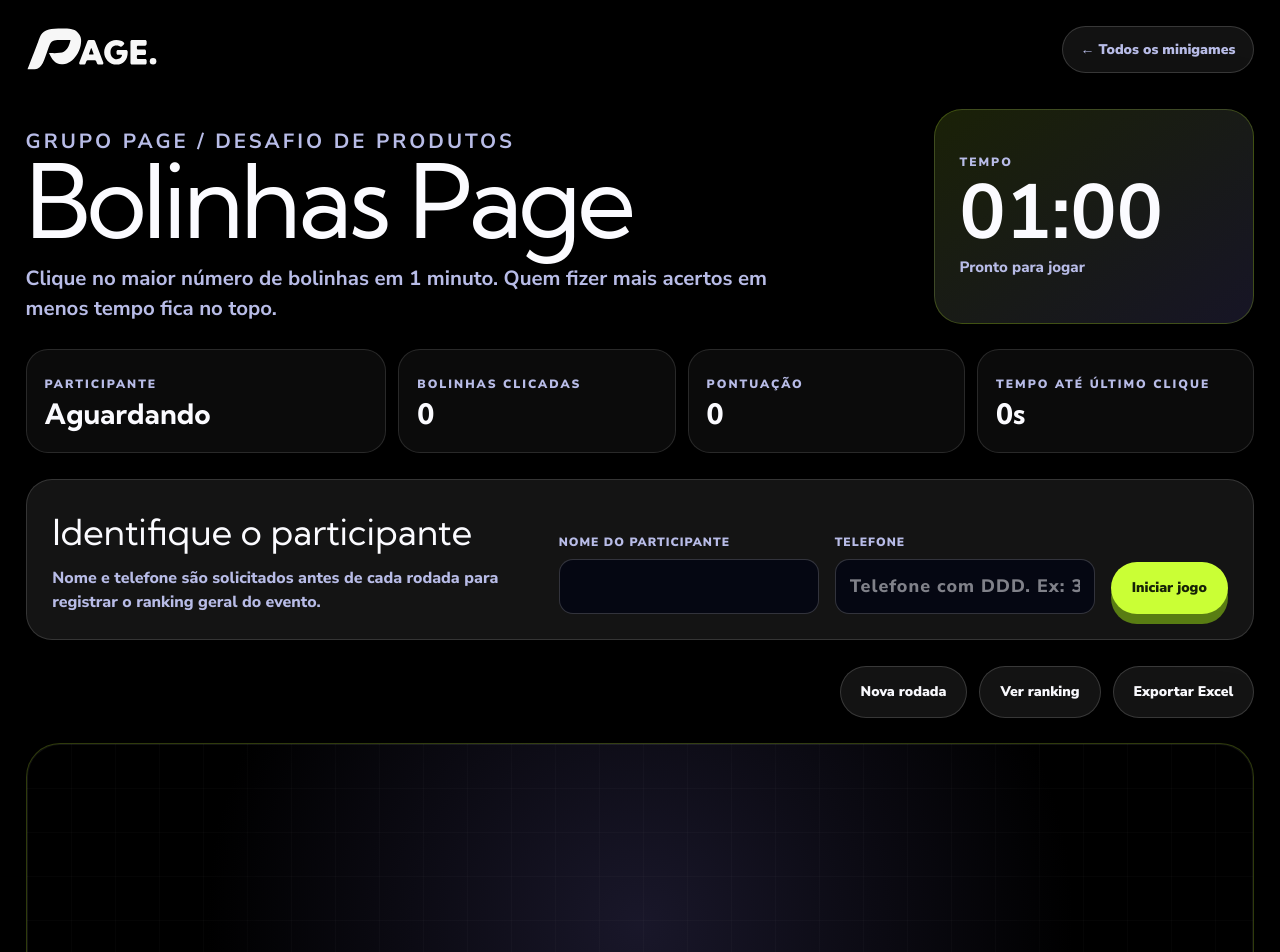
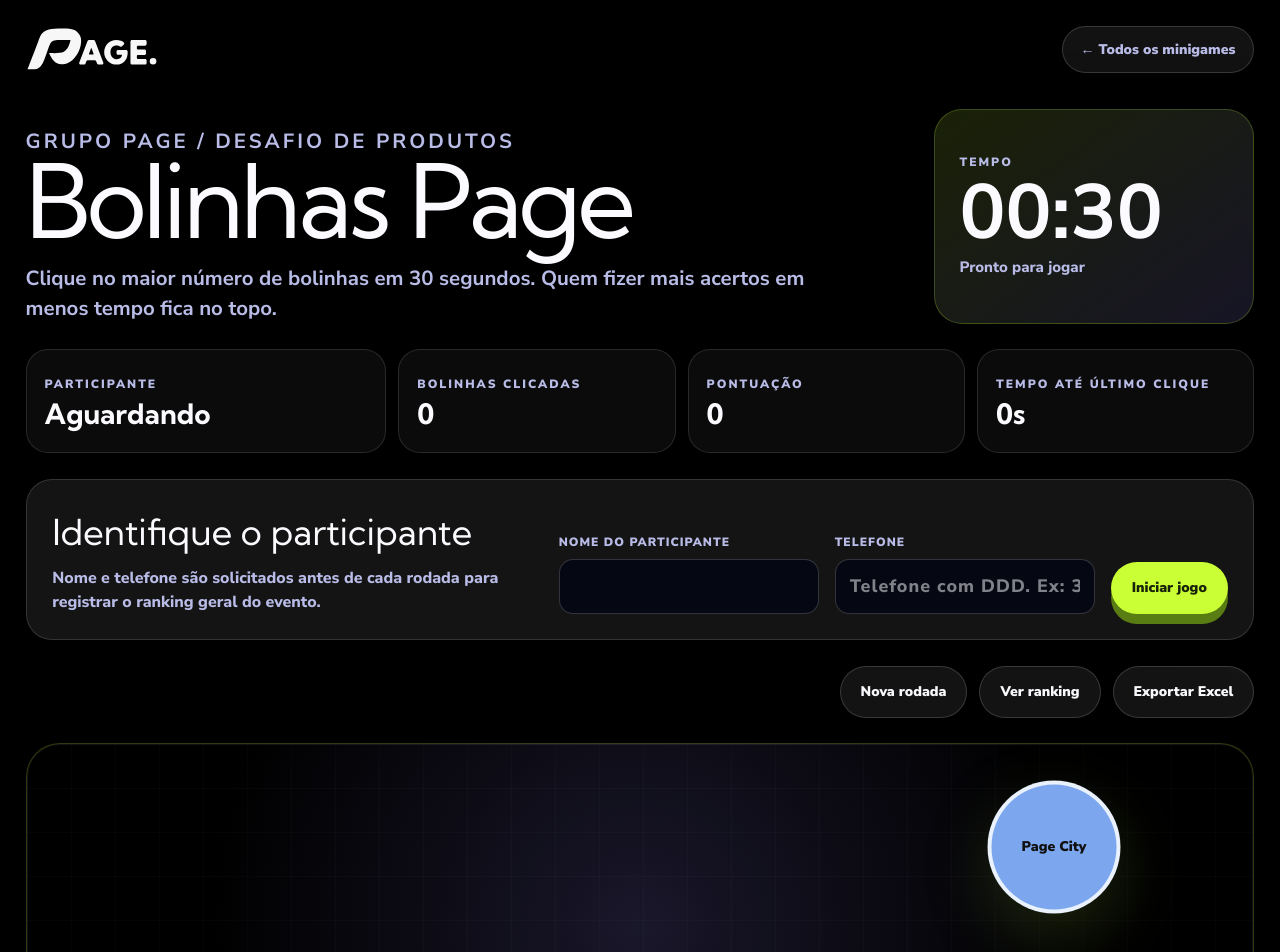
Before and after one commit to LoanTriforce/page-games, a Next.js app: page /minigames/bolinhas-page in a window 1280 px wide. Shown: the top 952 px of the page. Built offline with nearby package versions, Linux system fonts and the light colour scheme; no server answers; the database is empty.

Commit message:
feat: ajusta bolinhas para rodada de 30 segundos

```diff
--- a/app/minigames/bolinhas-page/bolinhas-game.tsx
+++ b/app/minigames/bolinhas-page/bolinhas-game.tsx
@@ -43,14 +43,14 @@
 
 const BUBBLE_COLORS = ["#caff35", "#8b7fe8", "#ffb84d", "#50e3c2", "#ff77b7", "#73a7ff"];
 
-function makeBubble(index: number): Bubble {
+function makeBubble(): Bubble {
   return {
     id: crypto.randomUUID(),
-    product: BUBBLES_PRODUCTS[index % BUBBLES_PRODUCTS.length],
-    x: 12 + Math.random() * 76,
-    y: 14 + Math.random() * 72,
-    size: 118 + Math.round(Math.random() * 28),
-    color: BUBBLE_COLORS[index % BUBBLE_COLORS.length],
+    product: BUBBLES_PRODUCTS[Math.floor(Math.random() * BUBBLES_PRODUCTS.length)],
+    x: 8 + Math.random() * 84,
+    y: 10 + Math.random() * 78,
+    size: 104 + Math.round(Math.random() * 64),
+    color: BUBBLE_COLORS[Math.floor(Math.random() * BUBBLE_COLORS.length)],
   };
 }
 
@@ -59,8 +59,9 @@
     ...bubble,
     id: crypto.randomUUID(),
     product: BUBBLES_PRODUCTS[Math.floor(Math.random() * BUBBLES_PRODUCTS.length)],
-    x: 12 + Math.random() * 76,
-    y: 14 + Math.random() * 72,
+    x: 8 + Math.random() * 84,
+    y: 10 + Math.random() * 78,
+    size: 104 + Math.round(Math.random() * 64),
     color: BUBBLE_COLORS[Math.floor(Math.random() * BUBBLE_COLORS.length)],
   };
 }
@@ -82,7 +83,7 @@
   const [rankingStatus, setRankingStatus] = useState<"loading" | "ready" | "error" | "unconfigured">(
     isBubblesRankingConfigured() ? "loading" : "unconfigured",
   );
-  const [bubble, setBubble] = useState<Bubble>(() => makeBubble(0));
+  const [bubble, setBubble] = useState<Bubble>(() => makeBubble());
   const [remainingMs, setRemainingMs] = useState(BUBBLES_ROUND_DURATION_MS);
   const [clickDetails, setClickDetails] = useState<BubbleClickDetail[]>([]);
   const [result, setResult] = useState<RoundResult | null>(null);
@@ -191,7 +192,7 @@
     return () => cancelAnimationFrame(frame);
   }, [phase, finishRound]);
 
-  function startGame() {
+  async function startGame() {
     const cleanName = sanitizeBubblesName(name);
     const cleanPhone = phone.trim();
 
@@ -202,6 +203,10 @@
     if (!isValidBubblesPhone(cleanPhone)) {
       setError("Informe um telefone com DDD contendo apenas números, com 10 ou 11 dígitos. Ex: 34999999999.");
       return;
+    }
+
+    if (!document.fullscreenElement) {
+      await document.documentElement.requestFullscreen().catch(() => undefined);
     }
 
     saveBubblesPlayer(cleanName, cleanPhone);
@@ -217,7 +222,7 @@
     currentTimeRef.current = startTimeRef.current;
     phaseRef.current = "playing";
     setRemainingMs(BUBBLES_ROUND_DURATION_MS);
-    setBubble(makeBubble(0));
+    setBubble(makeBubble());
     setPhase("playing");
   }
 
@@ -230,7 +235,7 @@
     setMessage("");
     setError("");
     setRemainingMs(BUBBLES_ROUND_DURATION_MS);
-    setBubble(makeBubble(0));
+    setBubble(makeBubble());
     setPhase("idle");
   }
 
@@ -266,7 +271,7 @@
         <div>
           <p className="bubbles-eyebrow">Grupo Page / desafio de produtos</p>
           <h1 id="bubbles-title">Bolinhas Page</h1>
-          <p>Clique no maior número de bolinhas em 1 minuto. Quem fizer mais acertos em menos tempo fica no topo.</p>
+          <p>Clique no maior número de bolinhas em 30 segundos. Quem fizer mais acertos em menos tempo fica no topo.</p>
         </div>
         <div className="bubbles-live-card" aria-live="polite">
           <span>Tempo</span>
--- a/app/minigames/bolinhas-page/bolinhas-ranking-service.ts
+++ b/app/minigames/bolinhas-page/bolinhas-ranking-service.ts
@@ -29,7 +29,7 @@
 };
 
 export const BUBBLES_PRODUCTS: ProductName[] = ["Page Eventos", "Page Serviços", "Page Move", "Page City"];
-export const BUBBLES_ROUND_DURATION_MS = 60_000;
+export const BUBBLES_ROUND_DURATION_MS = 30_000;
 export const BUBBLES_PLAYER_STORAGE_KEY = "page_bolinhas_player";
 export const BUBBLES_RANKING_POLL_INTERVAL_MS = 3_000;
 
```
Also changed, not shown: 1 other file (tests, documents, lock files or other folders).
